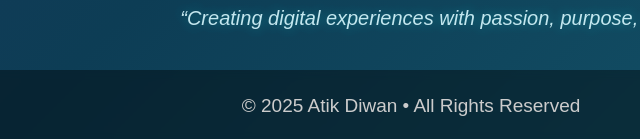
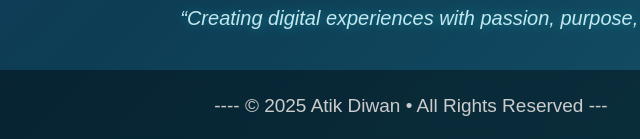
Before and after one commit to atik-2005/atik-portfolios, a plain HTML site: page portfolio/Home.html in a window 1280 px wide. Shown: the part 797-936 px from the top of the page, 229-869 px from the left. Drawn offline with Linux system fonts and the light colour scheme.

Commit message:
all work

```diff
--- a/portfolio/Home.html
+++ b/portfolio/Home.html
@@ -39,7 +39,7 @@
             min-height: 100vh;
         }
 
-        /* SIDEBAR */
+
         .sidebar {
             position: fixed;
             top: 0;
@@ -52,7 +52,7 @@
             backdrop-filter: blur(6px);
         }
 
-        /* LOGO WITH GRADIENT + SHADOW */
+
         .logo {
             font-size: 26px;
             /* smaller size */
@@ -102,7 +102,7 @@
             margin-top: 40px;
         }
 
-        /* 🔹 INCREASED PROFILE IMAGE SIZE */
+
         .profile-img {
             width: 200px;
             /* increased from 170px */
@@ -151,7 +151,7 @@
             }
         }
 
-        /* ABOUT SECTION WITH NEON BORDER */
+
         .section {
             padding: 50px 10px;
             max-width: 900px;
@@ -178,7 +178,7 @@
             font-size: 18px;
         }
 
-        /* SOCIAL LINKS */
+
         .social {
             margin: 40px 0;
             display: flex;
@@ -203,7 +203,7 @@
             transform: scale(1.1);
         }
 
-        /* FOOTER FIXED AT BOTTOM */
+
         footer {
             text-align: center;
             padding: 25px;
@@ -213,7 +213,7 @@
             backdrop-filter: blur(4px);
         }
 
-        /* BEAUTIFUL END LINE */
+
         .end-line {
             text-align: center;
             margin-top: 40px;
@@ -228,7 +228,7 @@
 
 <body>
 
-    <!-- SIDEBAR -->
+
     <div class="sidebar">
         <div class="logo">ATIK DIWAN</div>
         <ul>
@@ -237,10 +237,10 @@
         </ul>
     </div>
 
-    <!-- MAIN CONTENT -->
+
     <div class="content">
 
-        <!-- HERO SECTION -->
+
         <section id="home" class="hero">
             <img src="atik.jpeg" class="profile-img" alt="Profile Image">
             <h1>Hello, I'm Atik</h1>
@@ -252,7 +252,7 @@
             </div>
         </section>
 
-        <!-- ABOUT SECTION -->
+
         <section id="about" class="section">
             <h2>About Me</h2>
             <p>
@@ -262,23 +262,23 @@
             </p>
         </section>
 
-        <!-- SOCIAL LINKS -->
+
         <div class="social">
             <a href="mailto:diwanatik529@email.com" target="_blank">📧 Email</a>
             <a href="https://github.com/atik-2005" target="_blank">🐱 GitHub</a>
             <a href="https://www.linkedin.com/in/atik-diwan/" target="_blank">🔗 LinkedIn</a>
         </div>
 
-        <!-- BEAUTIFUL END LINE -->
+
         <div class="end-line">
             “Creating digital experiences with passion, purpose, and a touch of magic.”
         </div>
 
     </div>
 
-    <!-- FOOTER ALWAYS AT BOTTOM -->
+
     <footer>
-        © 2025 Atik Diwan • All Rights Reserved
+        ---- © 2025 Atik Diwan • All Rights Reserved ---
     </footer>
 
 </body>
```
